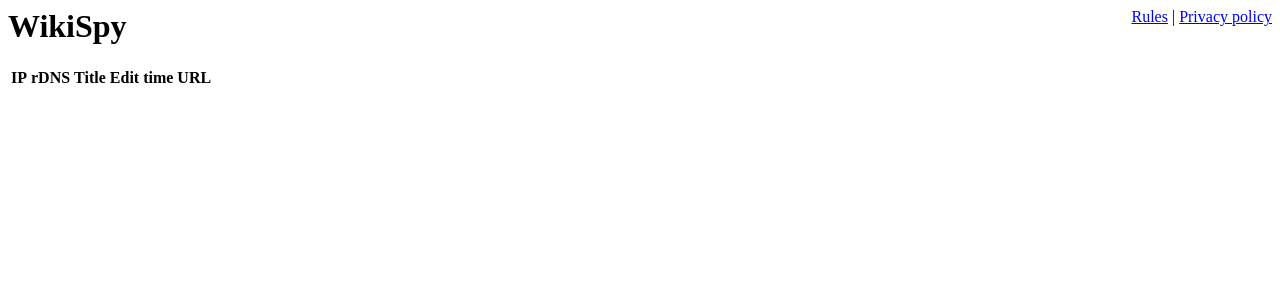
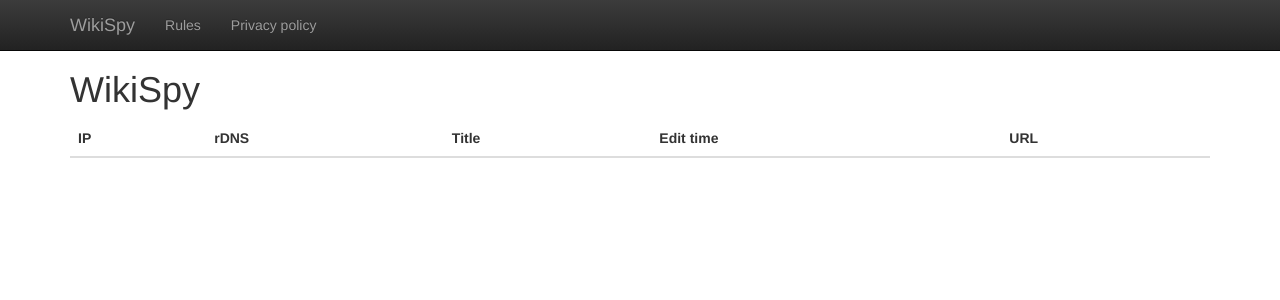
Before and after one commit to d33tah/wikispy, a Django app: template wikispy/templates/index.html in a window 1280 px wide. Shown: the top 300 px of the page. Run offline with Django 3.2, Linux system fonts and the light colour scheme; the template is opened without the code that fills it, so the values that code supplies are empty; some libraries are stand-ins or nearby versions.

Commit message:
Port the templates to Bootstrap.

```diff
--- a/wikispy/templates/base.html
+++ b/wikispy/templates/base.html
@@ -1,17 +1,63 @@
-{% load i18n %}{% load l10n %}<html>
-
+{% load i18n %}{% load l10n %}<!DOCTYPE html>
+<html lang="en">
   <head>
     <meta charset="utf-8">
+    <meta http-equiv="X-UA-Compatible" content="IE=edge">
+    <meta name="viewport" content="width=device-width, initial-scale=1">
+    <!-- The above 3 meta tags *must* come first in the head; any other head content must come *after* these tags -->
     <title>WikiSpy</title>
-<style>td { border: 1px black solid; } </style>
+
+    <!-- Bootstrap -->
+    <link href="https://maxcdn.bootstrapcdn.com/bootstrap/3.3.4/css/bootstrap.min.css" rel="stylesheet">
+    <link rel="stylesheet" href="https://maxcdn.bootstrapcdn.com/bootstrap/3.3.4/css/bootstrap-theme.min.css">
+    <!-- TODO: delegate this to a separate CSS -->
+    <style>
+        body {
+          padding-top: 50px;
+        }
+    </style>
+
+    <!-- HTML5 shim and Respond.js for IE8 support of HTML5 elements and media queries -->
+    <!-- WARNING: Respond.js doesn't work if you view the page via file:// -->
+    <!--[if lt IE 9]>
+      <script src="https://oss.maxcdn.com/html5shiv/3.7.2/html5shiv.min.js"></script>
+      <script src="https://oss.maxcdn.com/respond/1.4.2/respond.min.js"></script>
+    <![endif]-->
+  </head>
 </head>
 
 <body>
-    <div style="float: right">
-         <a href="/rules">{% trans "Rules" %}</a>
-         | <a href="/privacy">{% trans "Privacy policy" %}</a>
+
+    <nav class="navbar navbar-inverse navbar-fixed-top">
+      <div class="container">
+        <div class="navbar-header">
+          <button type="button" class="navbar-toggle collapsed" data-toggle="collapse" data-target="#navbar" aria-expanded="false" aria-controls="navbar">
+            <span class="sr-only">Toggle navigation</span>
+            <span class="icon-bar"></span>
+            <span class="icon-bar"></span>
+            <span class="icon-bar"></span>
+          </button>
+          <a class="navbar-brand" href="/">WikiSpy</a>
         </div>
+        <div id="navbar" class="collapse navbar-collapse">
+          <ul class="nav navbar-nav">
+            <li><a href="/rules">{% trans "Rules" %}</a></li>
+            <li><a href="/privacy">{% trans "Privacy policy" %}</a></li>
+          </ul>
+        </div><!--/.nav-collapse -->
+      </div>
+    </nav>
+
+    <div class="container">
+
         <h1>WikiSpy</h1>
         {% block content %}{% endblock %}
+
+    </div><!-- /.container -->
+
+    <script src="https://ajax.googleapis.com/ajax/libs/jquery/1.11.2/jquery.min.js"></script>
+    <!-- Include all compiled plugins (below), or include individual files as needed -->
+    <script src="https://maxcdn.bootstrapcdn.com/bootstrap/3.3.4/js/bootstrap.min.js"></script>
+
 </body>
 </html>
--- a/wikispy/templates/index.html
+++ b/wikispy/templates/index.html
@@ -1,7 +1,7 @@
 {% extends "base.html" %}
 {% load i18n %}{% load l10n %}
 {% block content %}
-<table id="tablesorter">
+<table id="tablesorter" class="table">
     <thead>
         <tr>
             <th>{% trans "IP" %}</th>
```
Lines whose indentation alone changed are shown as unchanged.
